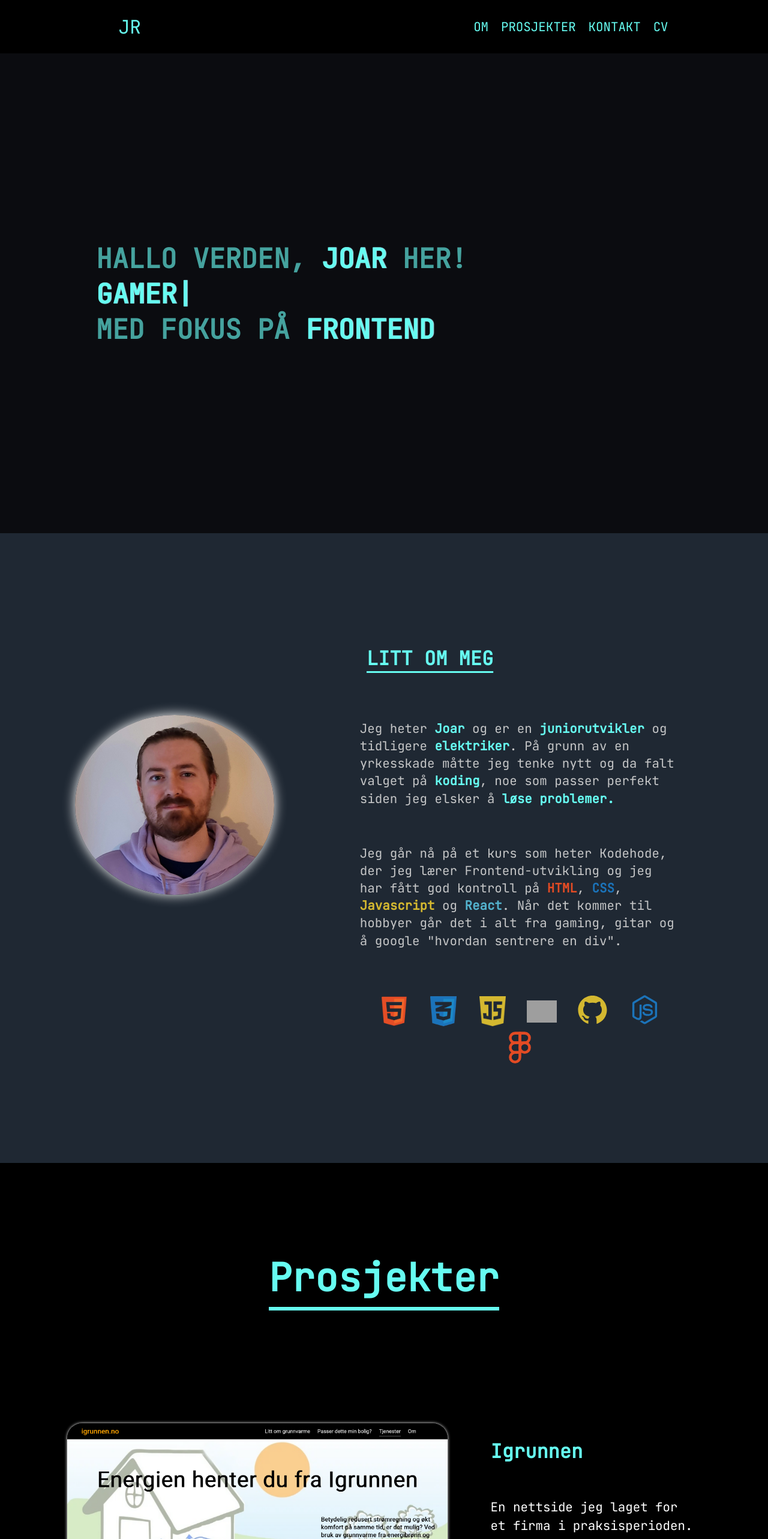
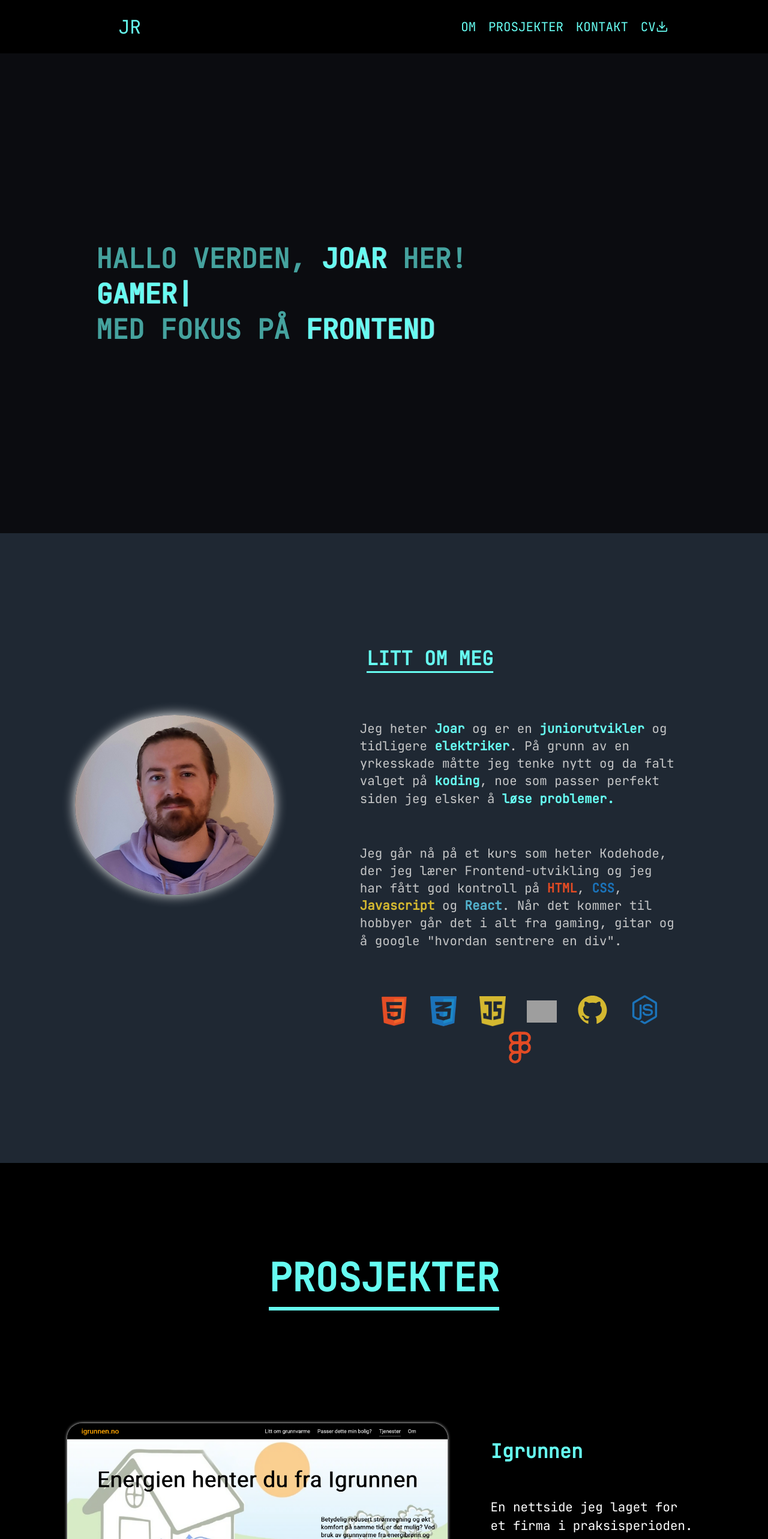
Before and after one commit to joar1/Portfolio, a React (Create React App) app: page / in a window 1280 px wide. Shown: the top 2566 px of the page at 60% size. Built offline with nearby package versions, Linux system fonts and the light colour scheme; grey boxes are pictures that could not be loaded.

Commit message:
icon cv navbar

```diff
--- a/src/components/Navbar.jsx
+++ b/src/components/Navbar.jsx
@@ -1,6 +1,7 @@
 import styled from 'styled-components';
 import CV from '../assets/joarCv.pdf';
 import { Link } from 'react-scroll';
+import { FiDownload } from 'react-icons/fi';
 
 export const Navbar = () => {
 	return (
@@ -39,6 +40,7 @@ export const Navbar = () => {
 						<li>
 							<StyledA href={CV} download>
 								CV
+								<FiDownload />
 							</StyledA>
 						</li>
 					</ul>
@@ -93,12 +95,12 @@ const StyledLink = styled(Link)`
 `;
 
 const StyledA = styled.a`
+	display: flex;
+	align-items: center;
 	text-decoration: none;
 	color: #66fcf1;
 	&:hover {
-		text-decoration: underline;
-		text-underline-offset: 0.4em;
-		text-decoration-thickness: 0.1em;
 		cursor: pointer;
+		transform: scale(1.2);
 	}
 `;
--- a/src/pages/ProjectsPage.jsx
+++ b/src/pages/ProjectsPage.jsx
@@ -9,7 +9,7 @@ export const Projects = () => {
 	return (
 		<>
 			<ProjectContainer>
-				<h2 id='Prosjekter'>Prosjekter</h2>
+				<h2 id='Prosjekter'>PROSJEKTER </h2>
 				<ProjectCard
 					img={Igrunnen}
 					title='Igrunnen'
```
